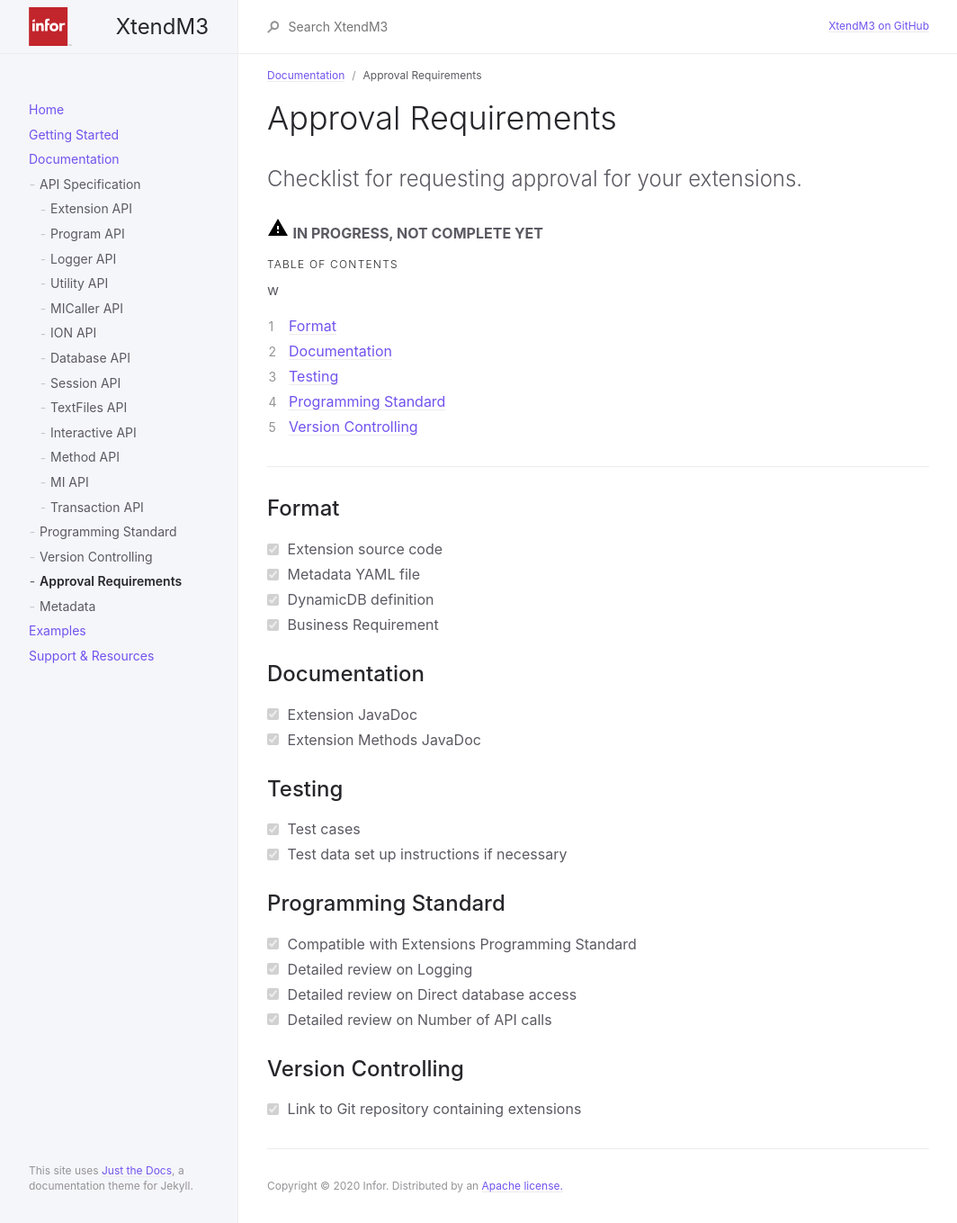
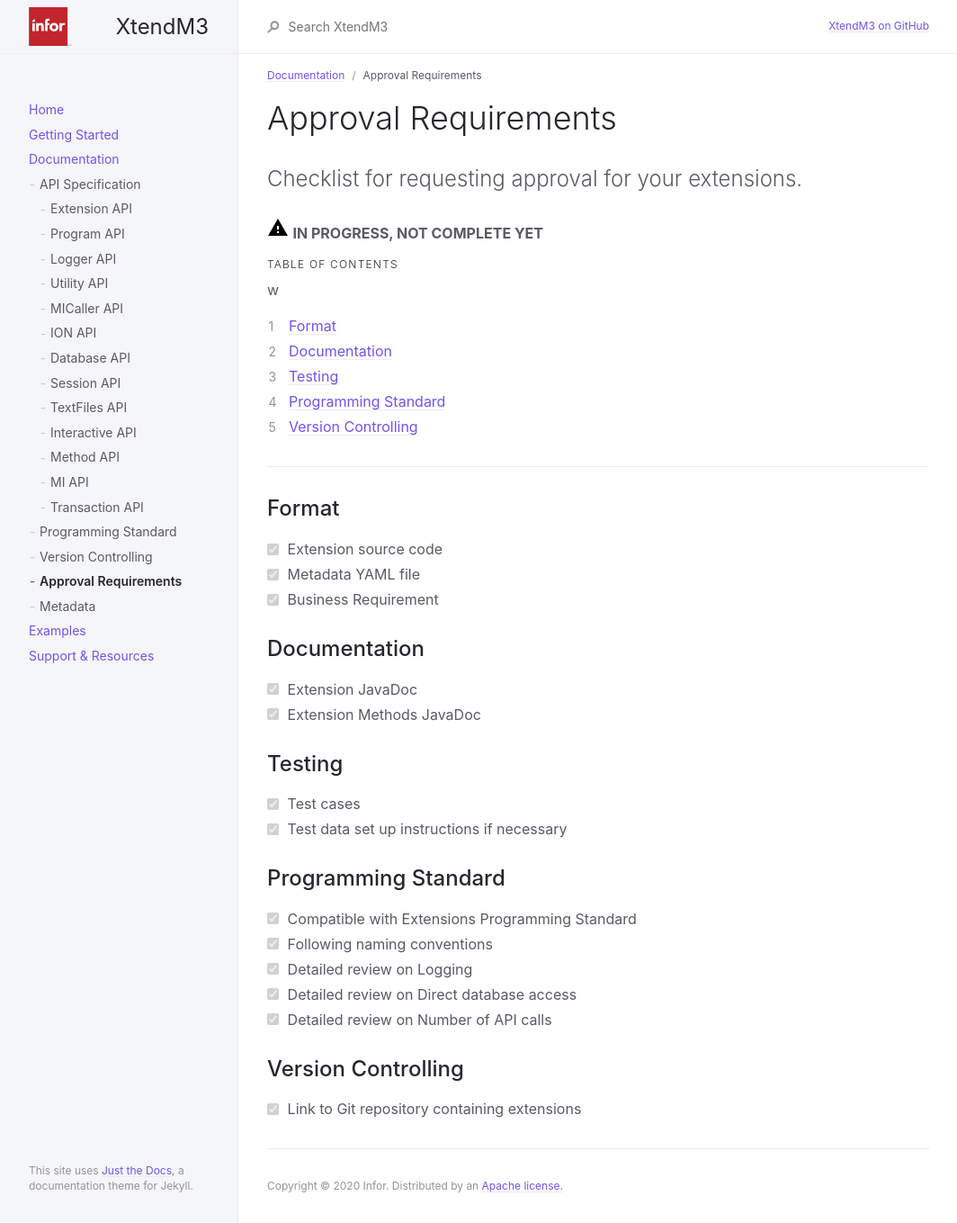
Before and after one commit to infor-cloud/xtendm3, a Jekyll site: the page built from docs/documentation/approval-requirements.md, in a window 1280 px wide. Shown: the whole page at 90% size, without its empty margins (107-1171 px from the left). Built offline with Jekyll 4.4.1, drawn with Linux system fonts in a browser that asks for light colours.

Commit message:
Update approval requirements

```diff
--- a/docs/documentation/approval-requirements.md
+++ b/docs/documentation/approval-requirements.md
@@ -23,7 +23,6 @@ w
 ## Format
 - [x] Extension source code
 - [x] Metadata YAML file
-- [x] DynamicDB definition
 - [x] Business Requirement
 
 ## Documentation
@@ -36,6 +35,7 @@ w
 
 ## Programming Standard
 - [x] Compatible with Extensions Programming Standard
+- [x] Following naming conventions
 - [x] Detailed review on Logging
 - [x] Detailed review on Direct database access
 - [x] Detailed review on Number of API calls
```
